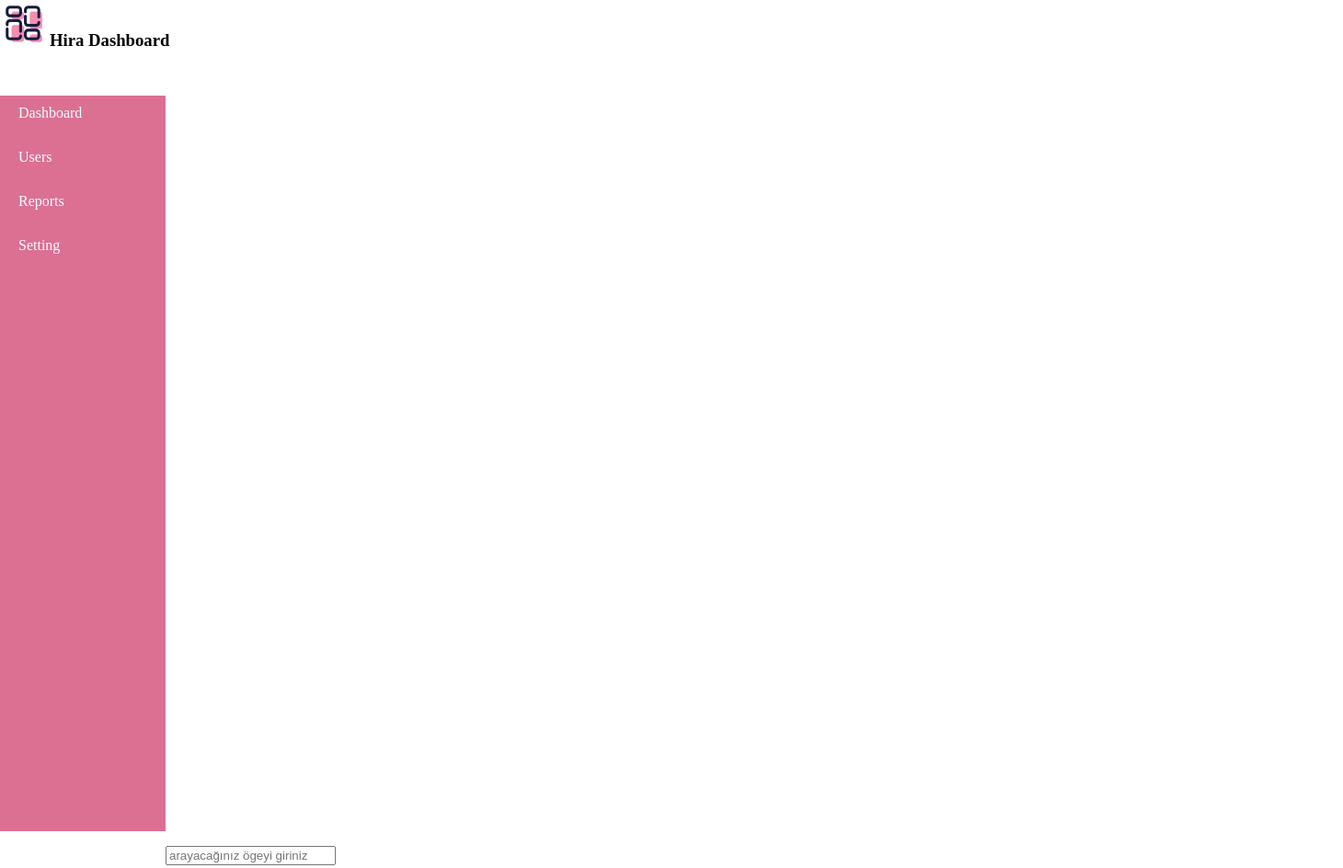
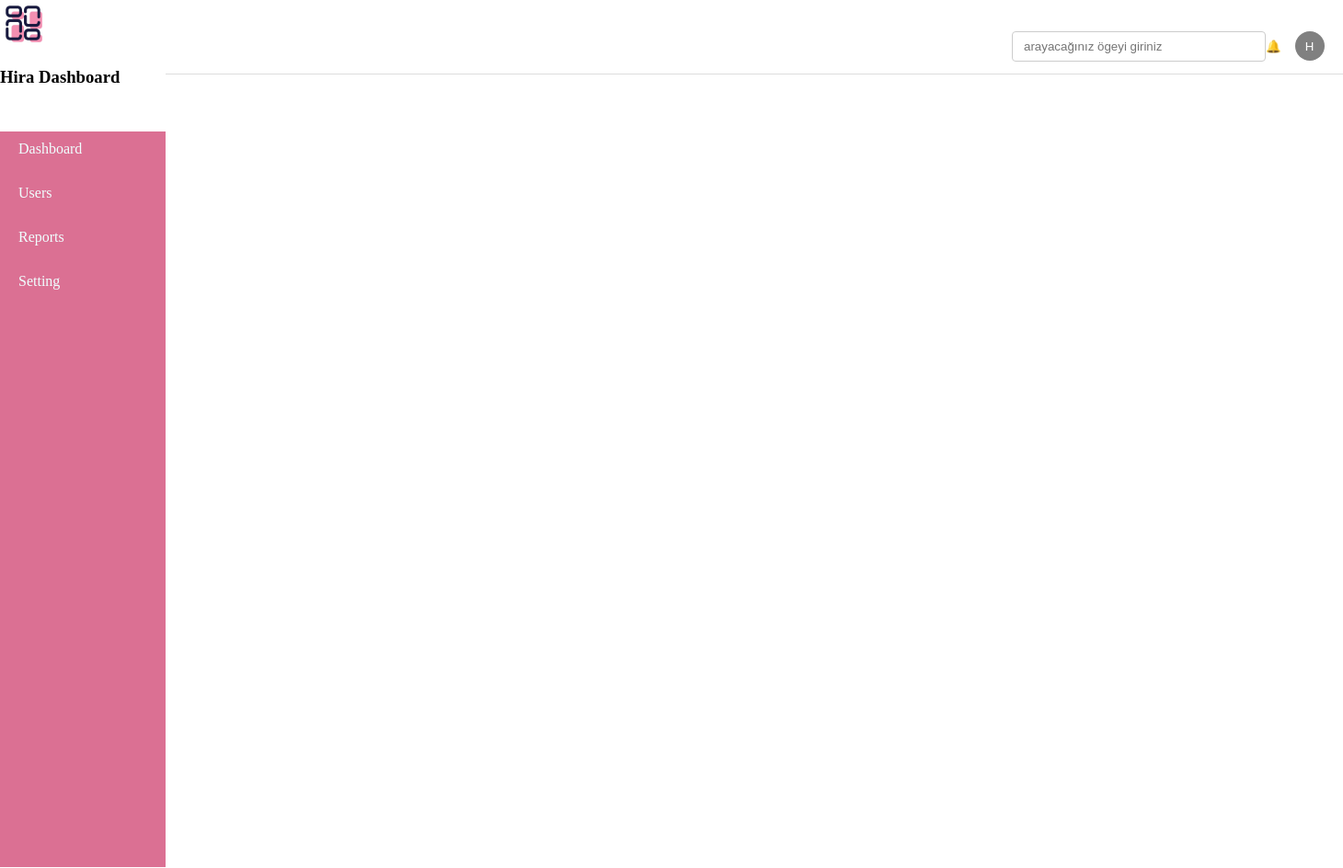
Before and after one commit to hiranrrr/hira-dashboard-html-css, a plain HTML site: page index.html in a window 1280 px wide. Shown: the whole page at 92% size, 1460 px wide, since content can reach past the window. Drawn offline with Linux system fonts and the light colour scheme.

Commit message:
Navbar tasarımı ve düzenli boşluklar eklendi

```diff
--- a/index.html
+++ b/index.html
@@ -8,12 +8,16 @@
     <link rel="stylesheet" href="styles/style.css">
 
 </head>
+
 <body>
 
-    <img class="image"  src="dashboard.jpg">
+
+
+    <div class="layout">
+    <div class="container">
+<img class="image"  src="dashboard.jpg">
     <h3>Hira Dashboard</h3>
 
-    <div class="container">
        <ul>
         <li>Dashboard</li>
         <li>Users</li>
@@ -24,11 +28,30 @@
 
     </div>
 
-    <main>
-        <header>
+    <div class="main">
+
+        <header class="navbar">
         <input type="text" placeholder="arayacağınız ögeyi giriniz">
+
+        <div class="avatarvebildirim">
+
+            <button class="bildirim">🔔</button>
+
+            <button class="avatarbuton">
+                 <span class="avatar">H</span>
+            </button>
+
+        </div>
+
+
         </header>
-    </main>
+
+    </div>
+    </div>
+
+
+
+
 
 
 </body>
--- a/styles/style.css
+++ b/styles/style.css
@@ -33,7 +33,73 @@ ul{
     padding-left: 0;
 }
 
-header{
-    margin-left: 180px;
-    top: 30px;
+
+.layout{
+    display: flex;
 }
+
+.main{
+    flex: 1;
+    margin-top: 0;
+}
+
+.navbar{
+
+  height: 60px;
+
+  display: flex;
+  justify-content: space-between;
+  align-items: center;
+  padding: 0 20px;
+  position: sticky;
+  top: 0;
+  border-bottom: 1px solid #ddd;
+  margin-top: 20px;
+
+}
+
+.navbar input{
+  padding: 8px 12px;
+  border: 1px solid #ccc;
+  border-radius: 4px;
+  margin-left:900px;
+  width: 250px;
+}
+
+.navbar input:focus {
+  outline: none;
+  border-width: 3px;
+  border-color: deeppink;
+}
+
+
+.avatarvebildirim{
+  display: flex;
+  gap: 15px;
+  align-items: center;
+}
+
+.avatar {
+  width: 32px;
+  height: 32px;
+  background-color: gray;
+  color: white;
+  border-radius: 50px;
+  display: flex;
+  align-items: center;
+  justify-content: center;
+}
+
+.bildirim,
+.avatarbuton {
+  background: none;
+  border: none;
+  padding: 0;
+  cursor: pointer;
+
+}
+
+.bildirim:hover,
+.avatarbuton:hover{
+background-color: lightgray;
+}
```
